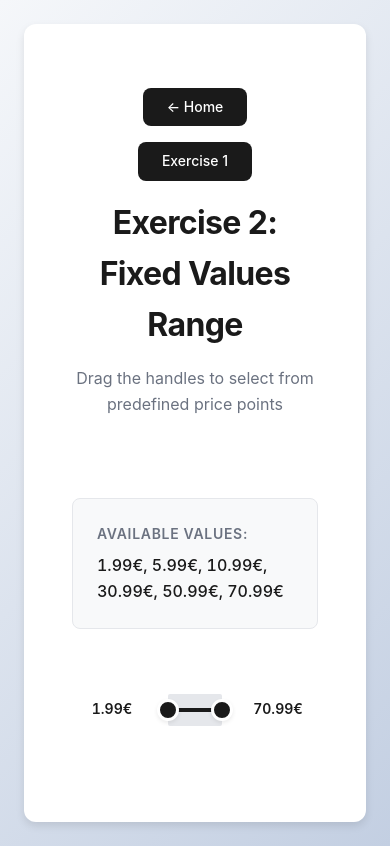
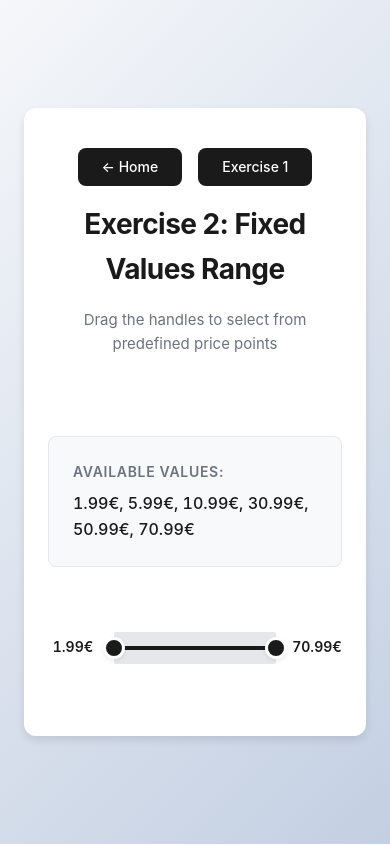
Before and after one commit to kevinbenach/nextjs-price-sliders, a Next.js app: page /exercise2 in a window 390 px wide. Built offline with nearby package versions, Linux system fonts and the light colour scheme; no server answers.

Commit message:
Updated mobile styles

```diff
--- a/src/app/exercise1/page.module.css
+++ b/src/app/exercise1/page.module.css
@@ -12,10 +12,15 @@
   max-width: var(--container-md);
   background: var(--color-background);
   border-radius: var(--radius-lg);
-  padding: var(--spacing-2xl);
+  padding: 24px; /* Compact on mobile */
   box-shadow: var(--shadow-lg);
-  /* Fixed minimum height - prevents CLS and ensures consistency across pages */
-  min-height: 500px;
+}
+
+@media (min-width: 768px) {
+  .container {
+    padding: var(--spacing-2xl); /* Spacious on desktop */
+    min-height: 500px; /* Fixed height on desktop prevents CLS */
+  }
 }
 
 .header {
@@ -24,15 +29,27 @@
 }
 
 .title {
-  font-size: 2rem;
+  font-size: 1.75rem; /* Smaller on mobile */
   font-weight: 700;
   margin-bottom: var(--spacing-md);
   letter-spacing: -0.02em;
 }
 
+@media (min-width: 768px) {
+  .title {
+    font-size: 2rem; /* Full size on desktop */
+  }
+}
+
 .description {
   color: var(--color-muted);
-  font-size: 1rem;
+  font-size: 0.9375rem; /* Slightly smaller on mobile */
+}
+
+@media (min-width: 768px) {
+  .description {
+    font-size: 1rem; /* Standard size on desktop */
+  }
 }
 
 .rangeContainer {
--- a/src/app/exercise2/page.module.css
+++ b/src/app/exercise2/page.module.css
@@ -12,11 +12,15 @@
   max-width: var(--container-md);
   background: var(--color-background);
   border-radius: var(--radius-lg);
-  padding: var(--spacing-2xl);
+  padding: 24px; /* Compact on mobile */
   box-shadow: var(--shadow-lg);
-  /* Fixed minimum height - prevents CLS and ensures consistency across pages */
-  /* Slightly taller to accommodate "Available values" section */
-  min-height: 580px;
+}
+
+@media (min-width: 768px) {
+  .container {
+    padding: var(--spacing-2xl); /* Spacious on desktop */
+    min-height: 580px; /* Fixed height on desktop prevents CLS */
+  }
 }
 
 .header {
@@ -25,15 +29,27 @@
 }
 
 .title {
-  font-size: 2rem;
+  font-size: 1.75rem; /* Smaller on mobile */
   font-weight: 700;
   margin-bottom: var(--spacing-md);
   letter-spacing: -0.02em;
 }
 
+@media (min-width: 768px) {
+  .title {
+    font-size: 2rem; /* Full size on desktop */
+  }
+}
+
 .description {
   color: var(--color-muted);
-  font-size: 1rem;
+  font-size: 0.9375rem; /* Slightly smaller on mobile */
+}
+
+@media (min-width: 768px) {
+  .description {
+    font-size: 1rem; /* Standard size on desktop */
+  }
 }
 
 .rangeContainer {
--- a/src/app/page.module.css
+++ b/src/app/page.module.css
@@ -14,30 +14,47 @@
   max-width: var(--container-md);
   width: 100%;
   background: var(--color-background);
-  padding: var(--spacing-3xl);
+  padding: 32px; /* Compact on mobile */
   border-radius: var(--radius-lg);
   box-shadow: var(--shadow-lg);
-  /* Fixed height - matches exercise containers for consistency */
-  min-height: 400px;
   display: flex;
   flex-direction: column;
   justify-content: center;
 }
 
+@media (min-width: 768px) {
+  .content {
+    padding: var(--spacing-3xl); /* Spacious on desktop */
+    min-height: 400px; /* Fixed height on desktop for consistency */
+  }
+}
+
 .title {
-  font-size: 2.5rem;
+  font-size: 2rem; /* Smaller on mobile */
   font-weight: 700;
   letter-spacing: -0.02em;
   margin-bottom: var(--spacing-lg);
   color: var(--color-foreground);
 }
 
+@media (min-width: 768px) {
+  .title {
+    font-size: 2.5rem; /* Larger on desktop */
+  }
+}
+
 .description {
   color: var(--color-muted);
   text-align: center;
-  font-size: 1.125rem;
+  font-size: 1rem; /* Standard on mobile */
   margin-bottom: var(--spacing-2xl);
   line-height: 1.6;
+}
+
+@media (min-width: 768px) {
+  .description {
+    font-size: 1.125rem; /* Slightly larger on desktop */
+  }
 }
 
 .nav {
--- a/src/components/Range/Range.module.css
+++ b/src/components/Range/Range.module.css
@@ -10,13 +10,19 @@
   min-width: 0;
 }
 
-/* Labels - Fixed size */
+/* Labels - Responsive for mobile slider space */
 .labelWrapper {
   flex-shrink: 0;
-  min-width: 80px;
+  min-width: 50px; /* Compact on mobile for more slider room */
   display: flex;
   align-items: center;
   justify-content: center;
+}
+
+@media (min-width: 768px) {
+  .labelWrapper {
+    min-width: 80px; /* Spacious on desktop */
+  }
 }
 
 .label {
--- a/src/components/RangeSkeleton/RangeSkeleton.module.css
+++ b/src/components/RangeSkeleton/RangeSkeleton.module.css
@@ -55,10 +55,16 @@
 /* Label wrapper - matches real Range component structure */
 .labelWrapper {
   flex-shrink: 0;
-  min-width: 80px;
+  min-width: 50px; /* Compact on mobile for more slider room */
   display: flex;
   align-items: center;
   justify-content: center;
+}
+
+@media (min-width: 768px) {
+  .labelWrapper {
+    min-width: 80px; /* Spacious on desktop */
+  }
 }
 
 .labelSkeleton {
```
